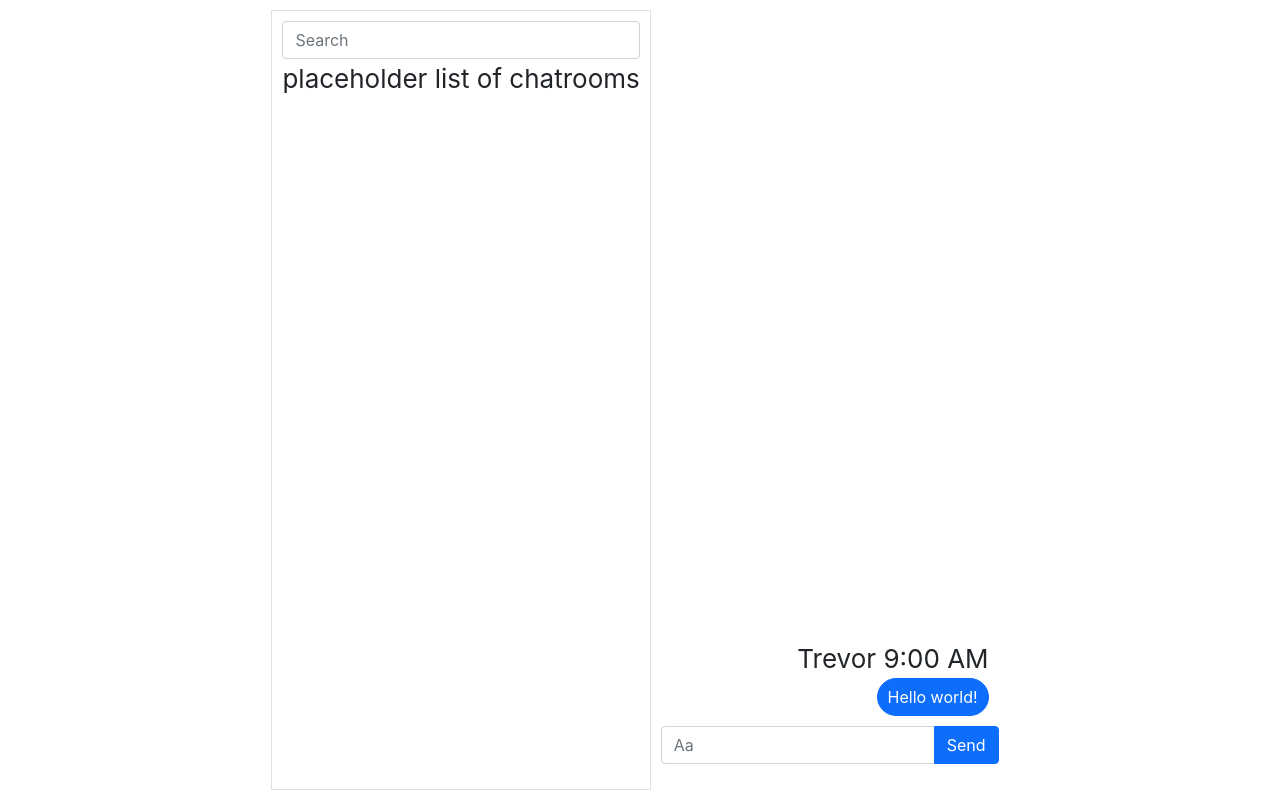
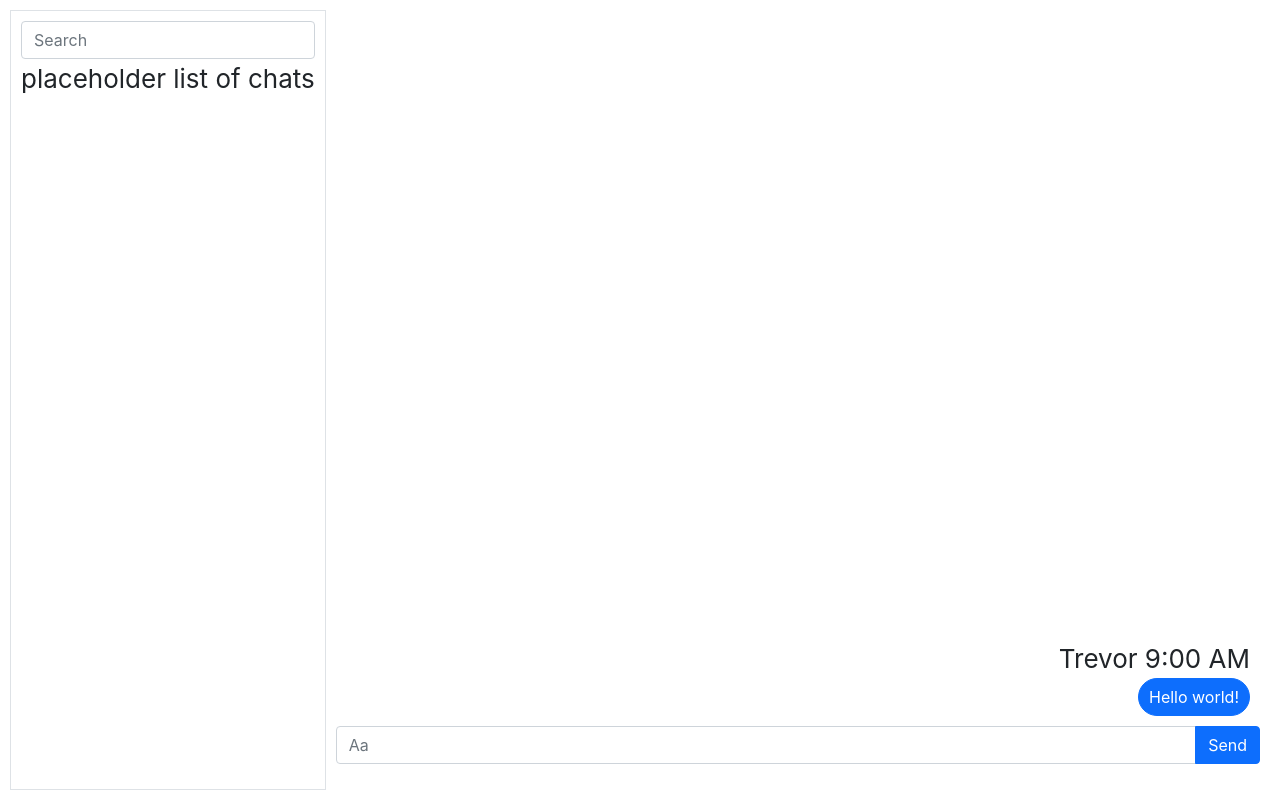
Before and after one commit to trevorong/Chatroom, a React (Create React App) app: page /room in a window 1280 px wide. Built offline with nearby package versions, Linux system fonts and the light colour scheme.

Commit message:
moved app css outside of components

```diff
--- a/src/App.css
+++ b/src/App.css
@@ -17,17 +17,6 @@ ul {
   align-items: center;
   justify-content: center;
   font-size: calc(10px + 2vmin);
-}
-
-.App-header {
-  background-color: #282c34;
-  min-height: 100vh;
-  display: flex;
-  flex-direction: column;
-  align-items: center;
-  justify-content: center;
-  font-size: calc(10px + 2vmin);
-  color: white;
 }
 
 .App-link {
@@ -52,8 +41,15 @@ ul {
   flex-grow: 1;
 }
 
+@media only screen and (max-width: 600px) {
+  .hide-mobile {
+    display: none;
+  }
+}
+
 .chat-module {
   max-height: 100vh;
+  width: 100vw;
 }
 
 .login-module {
--- a/src/App.js
+++ b/src/App.js
@@ -1,18 +1,20 @@
 import './App.css';
 
 import React from 'react';
-import { BrowserRouter as Router, Route, Link, Switch } from "react-router-dom";
+import { BrowserRouter as Router, Route, Switch } from "react-router-dom";
 import ChatModule from './ChatModule.js';
 import LoginModule from './LoginModule.js';
 
 function App() {
   return (
     <Router>
-      <Switch>
-        <Route path="/" exact component={LoginModule} />
-        <Route path="/room"  component={ChatModule} />
-        <Route render={() => <h1>404: page not found</h1>} />
-      </Switch>
+      <div class="App">
+        <Switch>
+          <Route path="/" exact component={LoginModule} />
+          <Route path="/room"  component={ChatModule} />
+          <Route render={() => <h1>404: page not found</h1>} />
+        </Switch>
+      </div>
     </Router>
   );
 }
--- a/src/ChatModule.js
+++ b/src/ChatModule.js
@@ -3,46 +3,44 @@ import Chatroom from './Chatroom.js';
 
 function ChatModule() {
   const [rooms, setRooms] = useState([]);
-  const [currID, setCurrID] = useState("cr-0");
+  const [currID, setCurrID] = useState("cr-01");
   const [searchVal, setSearchVal] = useState('');
 
-  const addRoom = () => {
-    let newRooms = rooms;
-    newRooms.push({
-      id: "cr-0",
-      content: "bob",
-    });
+  // const addRoom = () => {
+  //   let newRooms = rooms;
+  //   newRooms.push({
+  //     id: "cr-01",
+  //     content: "bob",
+  //   });
 
-    console.log(newRooms);
+  //   console.log(newRooms);
 
-    setCurrID("cr-0");
-    setRooms(newRooms);
-  }
+  //   setCurrID("cr-01");
+  //   setRooms(newRooms);
+  // }
 
-  const showCurrentRoom = () => {
-    let currentRoom = rooms;
+  // const showCurrentRoom = () => {
+  //   let currentRoom = rooms;
 
-    currentRoom = rooms.filter((item) => item.id === currID);
+  //   currentRoom = rooms.filter((item) => item.id === currID);
 
-    return currentRoom.map((item) =>
-      <div key={item.id}>
-        {item.content}
-      </div>
-    )
-  }
+  //   return currentRoom.map((item) =>
+  //     <div key={item.id}>
+  //       {item.content}
+  //     </div>
+  //   )
+  // }
 
   return (
-      <div className="App">
-        <div className="chat-module row-container flex-grow">
-          <div className="col-container border">
-            <input type="text" className="form-control" placeholder="Search" onChange={(event)=>setSearchVal(event.target.value)} value={searchVal} aria-label="Search bar"></input>
-            <ul> placeholder list of chatrooms</ul>
-          </div>
+    <div className="chat-module row-container flex-grow">
+      <div className="hide-mobile col-container border">
+        <input type="text" className="form-control" placeholder="Search" onChange={(event)=>setSearchVal(event.target.value)} value={searchVal} aria-label="Search bar"></input>
+        <ul> placeholder list of chats</ul>
+      </div>
 
-          <Chatroom/>
-          {showCurrentRoom()}
-        </div>
-      </div>
+      <Chatroom/>
+      {/* {showCurrentRoom()} */}
+    </div>
   );
 }
 
--- a/src/LoginModule.js
+++ b/src/LoginModule.js
@@ -7,13 +7,11 @@ function LoginModule() {
   const [password, setPassword] = useState('');
 
   return (
-    <div className="App">
-      <div className="login-module border border-primary rounded">
-        <h1> Chat App </h1>
-        <input type="text" className="form-control" placeholder="Username" onChange={(event)=>setNameVal(event.target.value)} value={nameVal} aria-label="Username"></input>
-        <input type="text" className="form-control" placeholder="Password" onChange={(event)=>setPassword(event.target.value)} value={password} aria-label="Password"></input>
-        <Link to= "/room">Enter a room</Link>
-      </div>
+    <div className="login-module border border-primary rounded">
+      <h1> Chat App </h1>
+      <input type="text" className="form-control" placeholder="Username" onChange={(event)=>setNameVal(event.target.value)} value={nameVal} aria-label="Username"></input>
+      <input type="text" className="form-control" placeholder="Password" onChange={(event)=>setPassword(event.target.value)} value={password} aria-label="Password"></input>
+      <Link to= "/room">Enter a room</Link>
     </div>
   );
 }
```
